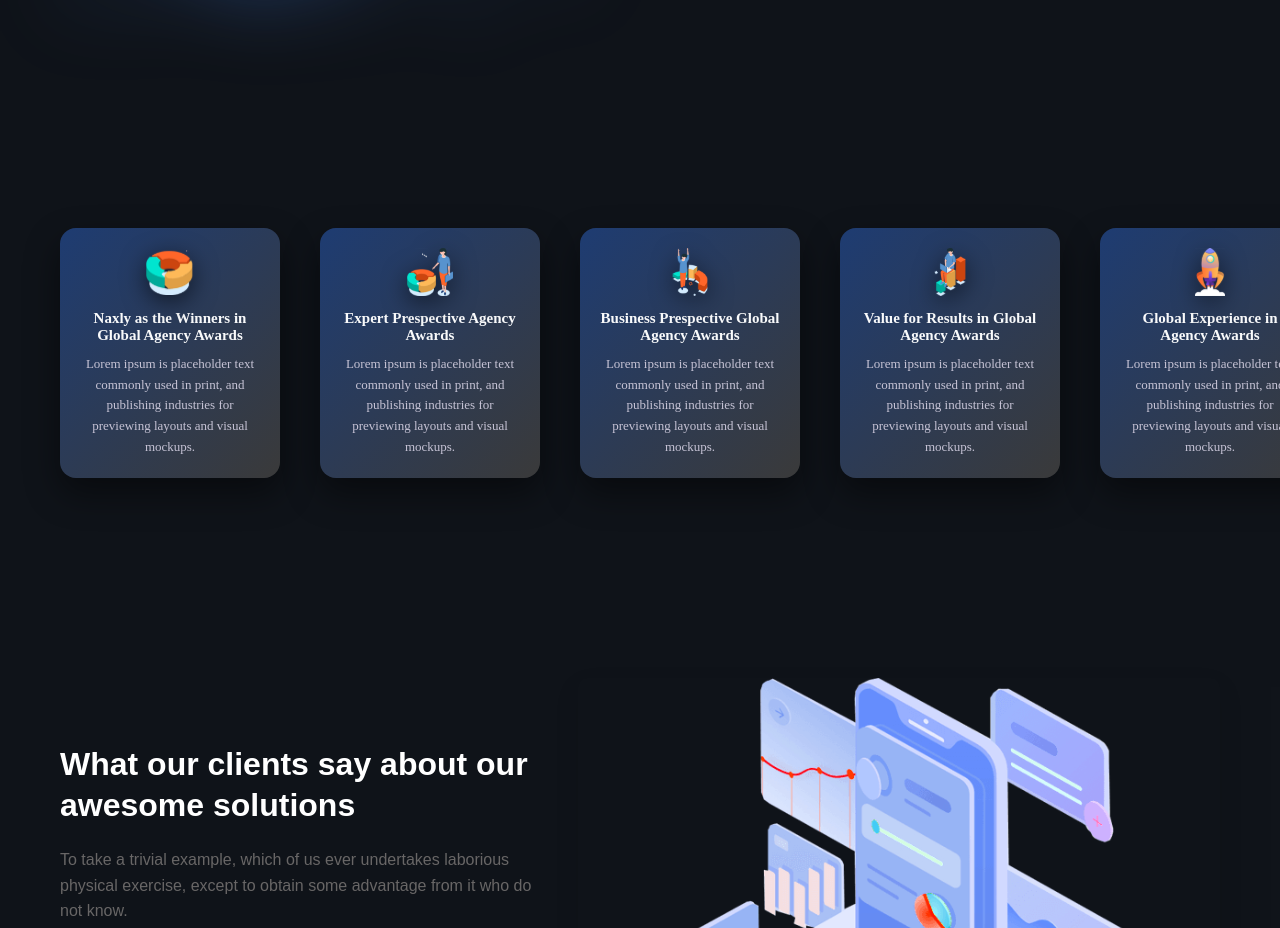
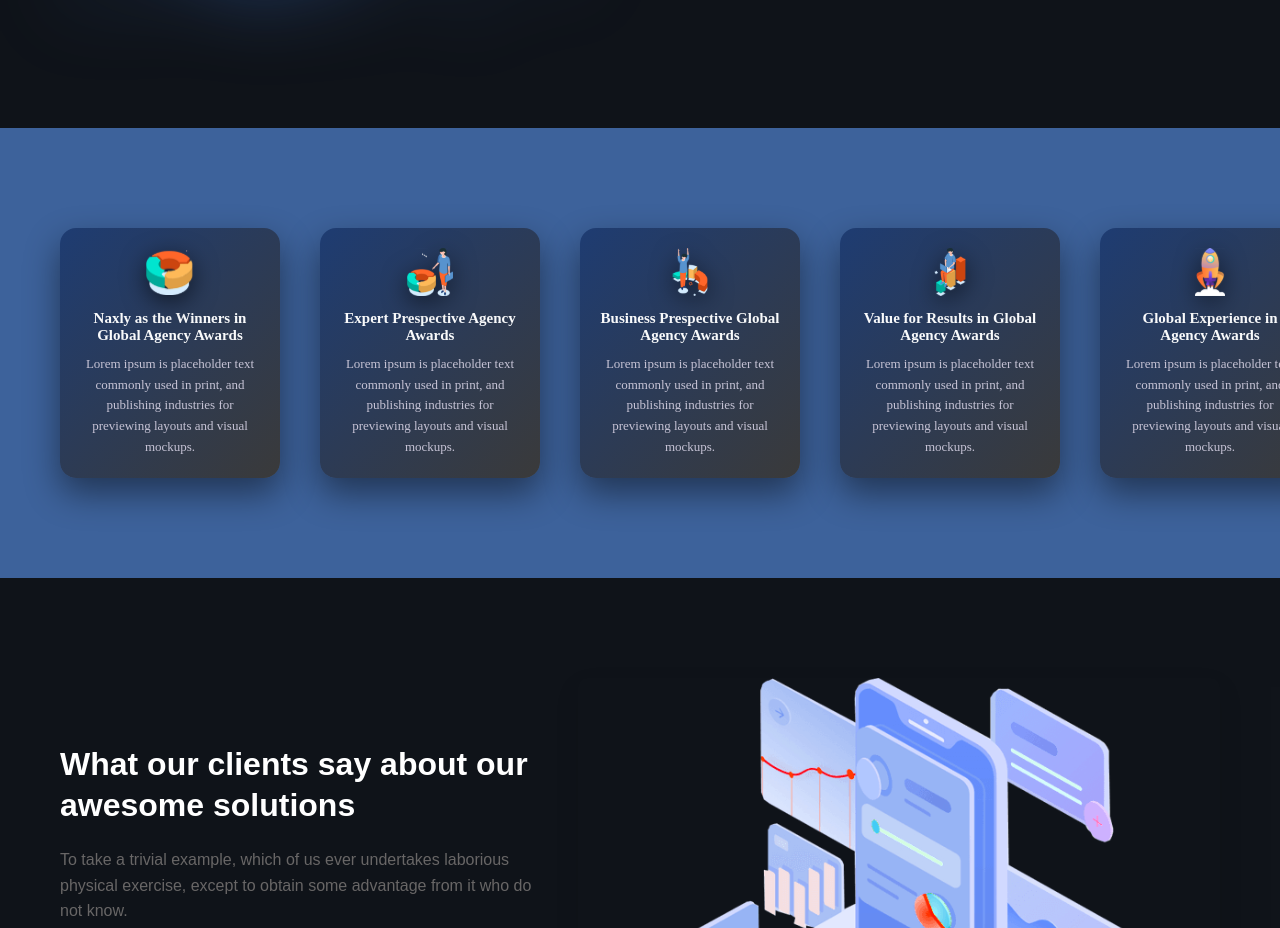
Before and after one commit to jomiy191-arch/Reavtdars, a React (Vite) app: page / in a window 1280 px wide. Shown: the part 1600-2528 px from the top of the page. Built offline with nearby package versions, Linux system fonts and the light colour scheme.

Commit message:
Some changes

```diff
--- a/src/components/Section/Section.css
+++ b/src/components/Section/Section.css
@@ -2,7 +2,7 @@
 .section {
   padding: 80px 0;
   overflow: hidden;
-background-color: #0d1117fc;
+background-color: #3b619afc;
 }
 
 .section__list {
```
